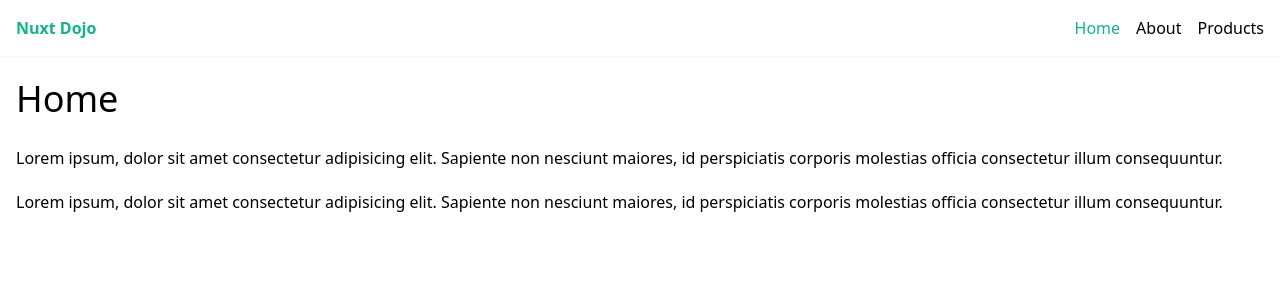
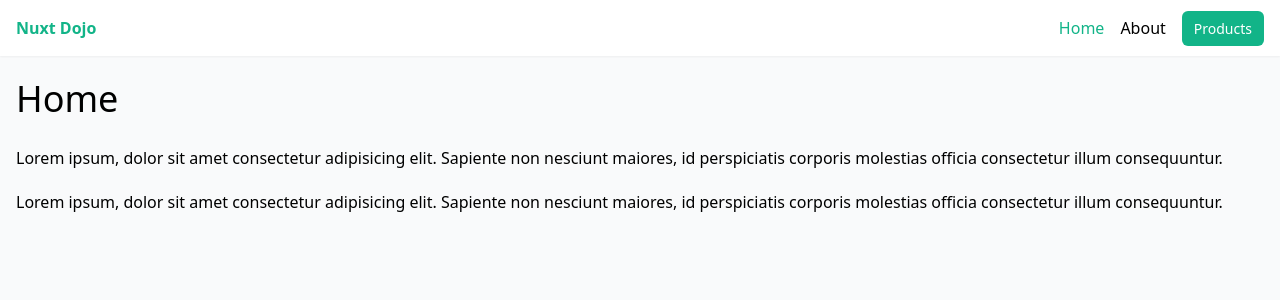
Before and after one commit to DavileGonzaPe/nuxt-dojo, a Nuxt app: page / in a window 1280 px wide. Shown: the top 300 px of the page. Built offline with nearby package versions, Linux system fonts and the light colour scheme.

Commit message:
Extending Tailwind

```diff
--- /dev/null
+++ b/assets/css/tailwind.css
@@ -0,0 +1,13 @@
+@tailwind base;
+@tailwind components;
+@tailwind utilities;
+
+body {
+    @apply bg-gray-50;
+}
+
+@layer components {
+    .btn {
+        @apply bg-[#12b488] text-white px-3 py-2 rounded-md text-sm;
+    }
+}
--- a/layouts/default.vue
+++ b/layouts/default.vue
@@ -6,7 +6,7 @@
                 <ul class="flex gap-4">
                     <li><NuxtLink to="/">Home</NuxtLink></li>
                     <li><NuxtLink to="/about">About</NuxtLink></li>
-                    <li><NuxtLink to="/products">Products</NuxtLink></li>
+                    <li><NuxtLink to="/products" class="btn">Products</NuxtLink></li>
                 </ul>
             </nav>
         </header>
```
